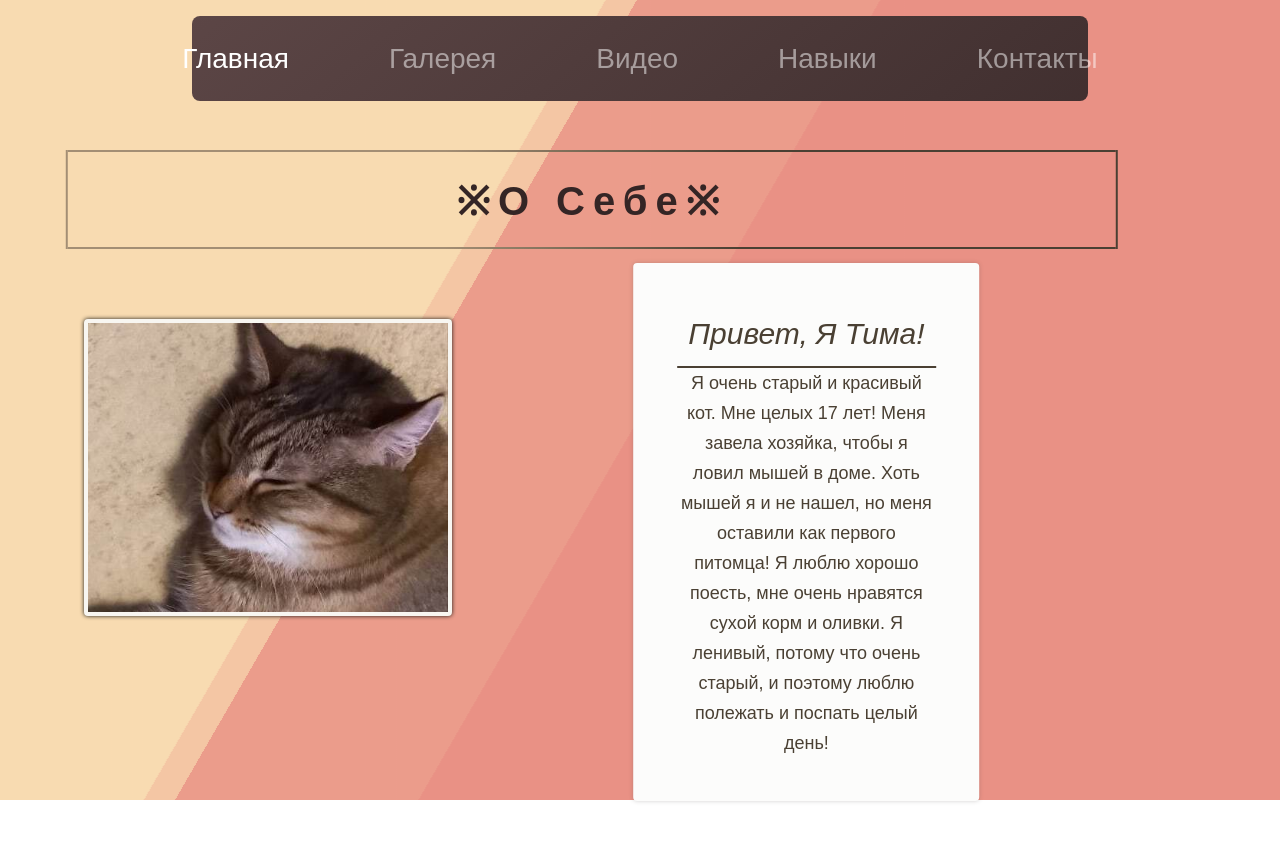
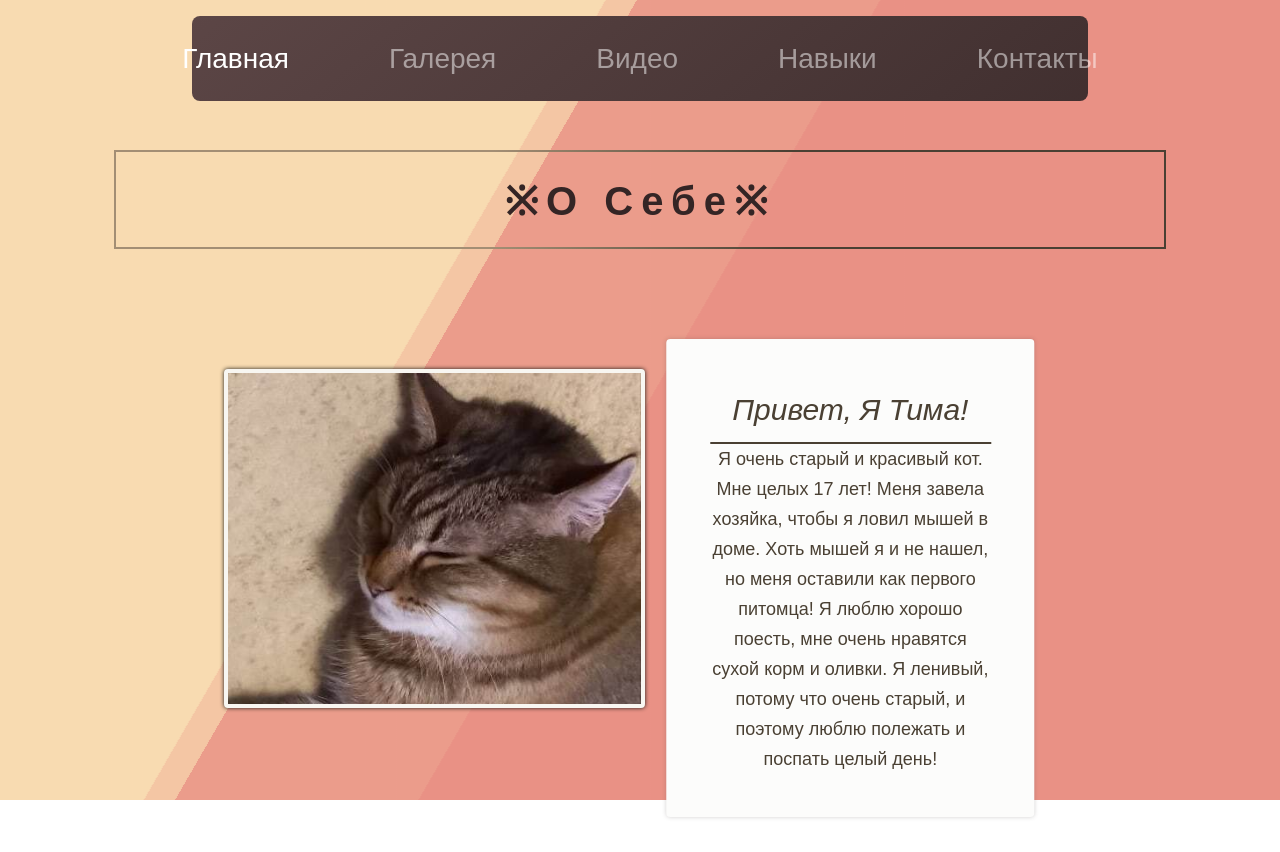
Before and after one commit to stepancar-web-programming/2022-fall-lab-portfolio-demidova-alina-aleksandrovna, a website: page html/index.html in a window 1280 px wide. Before the commit the page ends 819 px from the top, so only its background shows below. Drawn offline with Linux system fonts and the light colour scheme.

Commit message:
Update style.css

```diff
--- a/css/style.css
+++ b/css/style.css
@@ -1,5 +1,4 @@
 /* Для главной страницы */
-
 * {
   margin: 0;
   padding: 0;
@@ -70,17 +69,20 @@ body {
 /* главное тело */
 .main-section {
   width: 90%;
+  max-width: 1250%;
   min-height: 100vh;
   padding: 150px 50px 100px;
-  position: absolute;
+  margin: 0 auto;
+  position: relative;
   top: 0;
   transition: 1s;
-  border-top: 60ch;
+  border-top: 10%;
 }
 
 /* Заголовок */
 .main-heading {
   font-size: 40px;
+  position: relative;
   text-transform: capitalize;
   text-align: center;
   margin-bottom: 70px;
@@ -90,25 +92,20 @@ body {
   border: 2px solid;
   border-image: linear-gradient(90deg, #a38e74 36%, #4a4033 64%);
   border-image-slice: 1;
-  transform: translate(1.5%, 0%);
-}
-
-.main-container {
-  display: grid;
-  grid-template-columns: repeat(2, 1fr);
-  grid-gap: 125px;
+  transform: translate(0%, 0%);
 }
 
 .main-card {
-  height: 400px;
+  height: 20px;
   position: relative;
 }
 
 .cat-img {
-  width: 35%;
-  margin: 0 650px;
+  width: 40%;
+  position: absolute;
+  margin: 50px 0;
   display: block;
-  margin-left: auto;
+  margin-left: 110px;
   padding-top: 0%;
   border: 4px solid #f8f6f1; /* Граница для картинки, не забыть сделать чуть светлее */
   background-color: #4a4033;
@@ -118,17 +115,13 @@ body {
 
 /* Оформляю здесь текст и задний фон текста */
 .main-content {
-  position: absolute;
+  width: 35%;
   padding: 38.5px;
   color: #4a4033;
   background-color: #fcfcfb;
   box-shadow: 0 0 0.25em #483f3f40;
-  box-sizing: border-box;
   border-radius: 0.25em;
-  left: 70%;
-  text-align: center;
-  top: 65%;
-  transform: translate(-50%, -50%);
+  transform: translate(150%, 0%);
 }
 
 /* заголовок */
```
